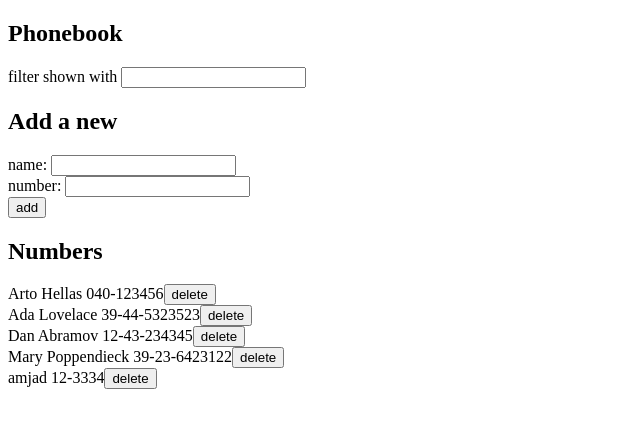
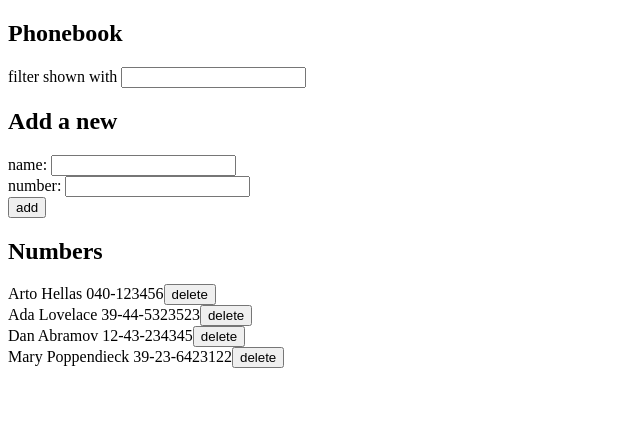
Before and after one commit to AmjadShakhshir/fullstack-exercises, a React (Vite) app in the folder part2/phonebook/: page / in a window 1280 px wide. Shown: the top 428 px of the page, without its empty margins (0-640 px from the left). Built offline with nearby package versions, Linux system fonts and the light colour scheme; data requests are answered from the project's data file.

Commit message:
edit delete person

```diff
--- a/part2/phonebook/db.json
+++ b/part2/phonebook/db.json
@@ -19,11 +19,6 @@
       "name": "Mary Poppendieck",
       "number": "39-23-6423122",
       "id": "4"
-    },
-    {
-      "id": 5,
-      "name": "amjad",
-      "number": "12-3334"
     }
   ]
 }
--- a/part2/phonebook/src/App.jsx
+++ b/part2/phonebook/src/App.jsx
@@ -20,7 +20,7 @@ const App = () => {
   const addPerson = (event) => {
     event.preventDefault();
     const personObject = {
-      id: persons.length + 1,
+      id: JSON.stringify(Math.floor(Math.random() * 1000000)),
       name: newName,
       number: newNumber,
     };
@@ -34,9 +34,13 @@ const App = () => {
 
   const deletePerson = (id) => {
     if (window.confirm("Do you really want to delete this person?")) {
-      PersonServices.deleted(id).then(() => {
-        setPersons(persons.filter((person) => person.id !== id));
-      });
+      PersonServices.deleted(id)
+        .then(() => {
+          setPersons(persons.filter((person) => person.id !== id));
+        })
+        .catch((error) => {
+          console.log("Error: ", error);
+        });
     }
   };
 
```
